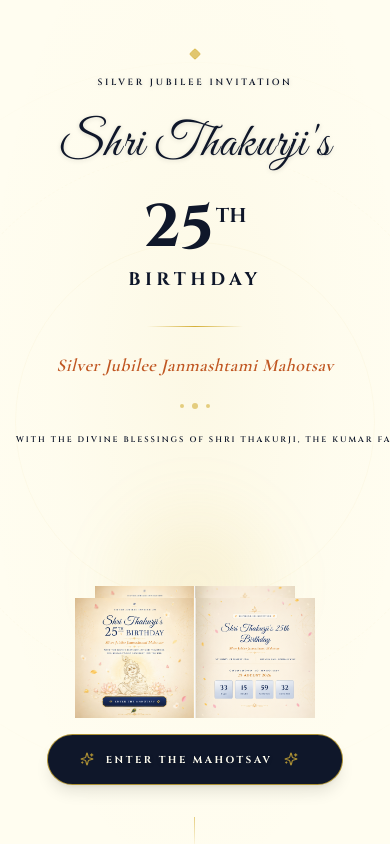
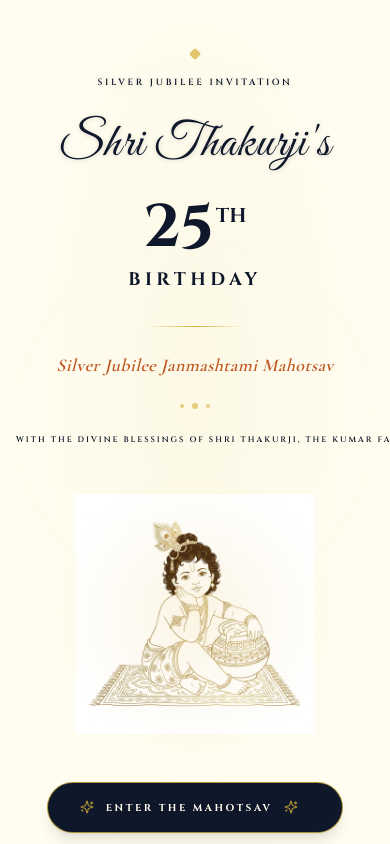
Before and after one commit to romeopulasaria/Janamashtami_Evite, a Next.js app: page / in a window 390 px wide. Built offline with nearby package versions, Linux system fonts and the light colour scheme.

Commit message:
feat: replace krishna artwork with dedicated transparent line-art component and CSS halo

```diff
--- /dev/null
+++ b/src/components/BabyKrishnaLineArt.tsx
@@ -0,0 +1,55 @@
+"use client";
+
+import React from "react";
+import { motion } from "framer-motion";
+import Image from "next/image";
+
+interface BabyKrishnaLineArtProps {
+  className?: string;
+  isStarting?: boolean;
+}
+
+export const BabyKrishnaLineArt: React.FC<BabyKrishnaLineArtProps> = ({
+  className = "",
+  isStarting = false
+}) => {
+  return (
+    <motion.div
+      initial={{ opacity: 0, y: 8 }}
+      animate={{ opacity: isStarting ? 0 : 1, y: isStarting ? -20 : 0 }}
+      transition={{ duration: 0.9, delay: isStarting ? 0 : 2.8, ease: [0.22, 1, 0.36, 1] }}
+      className={`relative z-20 flex flex-col items-center justify-center ${className}`}
+    >
+      {/* 1. Halo Layer */}
+      {/* Soft, radial, warm champagne gold, extremely subtle */}
+      <div
+        className="absolute top-1/2 left-1/2 -translate-x-1/2 -translate-y-1/2 pointer-events-none z-0"
+        style={{
+          width: "clamp(280px, 40vw, 450px)",
+          height: "clamp(280px, 40vw, 450px)",
+          background: "radial-gradient(circle, rgba(235,190,85,0.16) 0%, rgba(235,190,85,0.06) 40%, transparent 70%)",
+        }}
+      />
+
+      {/* 2. Krishna Line-Art Layer */}
+      {/* We use mix-blend-mode: multiply to perfectly strip the white background,
+          leaving only the antique-gold line art printed onto the ivory paper below. */}
+      <div
+        className="relative z-10 pointer-events-none"
+        style={{
+          width: "clamp(240px, 35vw, 320px)",
+          height: "clamp(240px, 35vw, 320px)",
+          mixBlendMode: "multiply",
+        }}
+      >
+        <Image
+          src="/images/krishna-lineart.png"
+          alt="Baby Krishna Line Art"
+          fill
+          priority
+          style={{ objectFit: "contain", objectPosition: "center center" }}
+        />
+      </div>
+    </motion.div>
+  );
+};
--- a/src/components/Chapter1Arrival.tsx
+++ b/src/components/Chapter1Arrival.tsx
@@ -6,6 +6,7 @@ import { useCinematic } from "@/context/CinematicContext";
 import Image from "next/image";
 import { Sparkles, Diamond } from "lucide-react";
 import { TextEffect } from "@/components/motion-primitives/text-effect";
+import { BabyKrishnaLineArt } from "@/components/BabyKrishnaLineArt";
 
 export const Chapter1Arrival: React.FC = () => {
   const { startExperience, currentState } = useCinematic();
@@ -155,47 +156,8 @@ export const Chapter1Arrival: React.FC = () => {
           transition={{ duration: 1.0, ease: [0.22, 1, 0.36, 1], delay: isStarting ? 0.1 : 0 }}
           className="relative z-20 flex flex-col items-center mt-auto mb-12 shrink-0 w-full max-w-md"
         >
-          {/* Krishna Halo (2.6s) - Soft radial warm-gold gradient */}
-          <motion.div
-            initial={{ opacity: 0, scale: 0.8 }}
-            animate={{ opacity: 1, scale: 1 }}
-            transition={{ duration: 1.5, delay: 2.6 }}
-            className="absolute top-1/2 left-1/2 -translate-x-1/2 -translate-y-1/2 w-[250px] h-[250px] md:w-[350px] md:h-[350px] bg-[radial-gradient(circle_at_center,rgba(212,175,55,0.15)_0%,transparent_60%)] blur-xl z-0 pointer-events-none"
-          />
-
-          <div className="relative w-[200px] h-[200px] sm:w-[240px] sm:h-[240px] md:w-[280px] md:h-[280px] z-10 flex items-center justify-center">
-            {/* Krishna Line-Art (2.7s-3.3s) */}
-            <motion.div
-              initial={{ opacity: 0, y: 15 }}
-              animate={{ opacity: 1, y: 0 }}
-              transition={{ duration: 0.9, delay: 2.8, ease: [0.22, 1, 0.36, 1] }}
-              className="absolute inset-0 z-10"
-            >
-              <Image
-                src="/images/krishna-lineart-transparent.png"
-                alt="Baby Krishna Illustration"
-                fill
-                priority
-                style={{ objectFit: "contain", objectPosition: "center bottom" }}
-              />
-            </motion.div>
-
-            {/* Lotus Flowers (3.0s-3.5s) */}
-            <motion.div
-              initial={{ opacity: 0, scale: 0.9, y: 10 }}
-              animate={{ opacity: 1, scale: 1, y: 0 }}
-              transition={{ duration: 0.9, delay: 3.1, ease: [0.22, 1, 0.36, 1] }}
-              className="absolute -bottom-8 md:-bottom-12 w-[130%] h-[120px] md:h-[150px] z-20 pointer-events-none"
-            >
-              <Image
-                src="/images/lotus.png"
-                alt="Lotus Composition"
-                fill
-                priority
-                style={{ objectFit: "contain", objectPosition: "center bottom" }}
-              />
-            </motion.div>
-          </div>
+          {/* Krishna Line-Art (2.7s-3.3s) */}
+          <BabyKrishnaLineArt isStarting={isStarting} className="mt-2" />
         </motion.div>
 
         {/* ================================================================ */}
```
Also changed, not shown: public/images/krishna-lineart.png (added).
